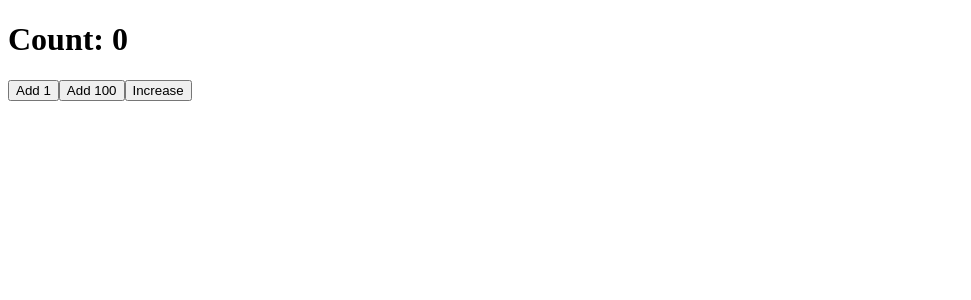
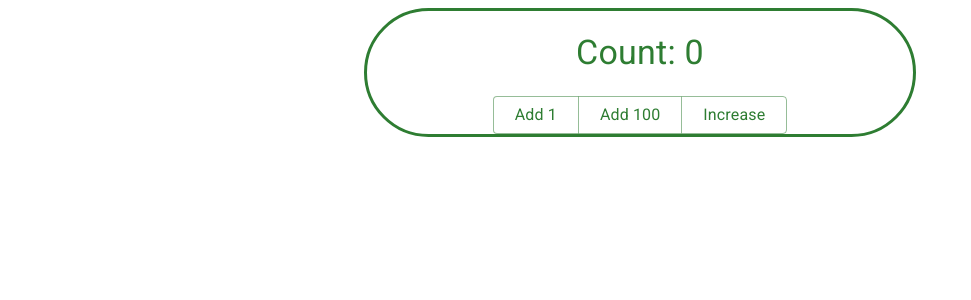
Before and after one commit to mate-academy/react_counter, a React (Create React App) app: page / in a window 1280 px wide. Shown: the top 300 px of the page, without its empty margins (0-971 px from the left). Built offline with nearby package versions, Linux system fonts and the light colour scheme.

Commit message:
added styles

```diff
--- a/src/App.scss
+++ b/src/App.scss
@@ -4,4 +4,6 @@ iframe {
 
 button {
   cursor: pointer;
+  border: none;
+  background: none;
 }
--- a/src/App.tsx
+++ b/src/App.tsx
@@ -1,5 +1,16 @@
 import React from 'react';
+import {
+  Box,
+  Button,
+  ButtonGroup,
+  Container,
+  Typography,
+} from '@mui/material';
 import './App.scss';
+import '@fontsource/roboto/300.css';
+import '@fontsource/roboto/400.css';
+import '@fontsource/roboto/500.css';
+import '@fontsource/roboto/700.css';
 
 type State = {
   count: number,
@@ -35,23 +46,79 @@ export class App extends React.Component<{}, State> {
     const { count } = this.state;
 
     return (
+      <Container
+        maxWidth="sm"
+      >
+        <Box
+          sx={{
+            border: 3,
+            borderColor: 'success.main',
+            borderRadius: 25,
+            display: 'flex',
+            justifyContent: 'center',
+            alignContent: 'center',
+          }}
+        >
           <div className="App">
             <h1 className="App__title">
+              <Typography
+                variant="h4"
+                align="center"
+                color="success.main"
+              >
                 {`Count: ${count}`}
+              </Typography>
             </h1>
 
-        <button type="button" className="App__add-one" onClick={this.addOne}>
+            <ButtonGroup
+              variant="outlined"
+              color="success"
+            >
+              <Button>
+                <button
+                  type="button"
+                  className="App__add-one"
+                  onClick={this.addOne}
+                >
+                  <Typography
+                    color="success.main"
+                  >
                     Add 1
+                  </Typography>
                 </button>
+              </Button>
 
-        <button type="button" className="App__add-100" onClick={this.add100}>
+              <Button>
+                <button
+                  type="button"
+                  className="App__add-100"
+                  onClick={this.add100}
+                >
+                  <Typography
+                    color="success.main"
+                  >
                     Add 100
+                  </Typography>
                 </button>
+              </Button>
 
-        <button type="button" className="App__increase" onClick={this.increase}>
+              <Button>
+                <button
+                  type="button"
+                  className="App__increase"
+                  onClick={this.increase}
+                >
+                  <Typography
+                    color="success.main"
+                  >
                     Increase
+                  </Typography>
                 </button>
+              </Button>
+            </ButtonGroup>
           </div>
+        </Box>
+      </Container>
     );
   }
 }
```
Lines whose indentation alone changed are shown as unchanged.
